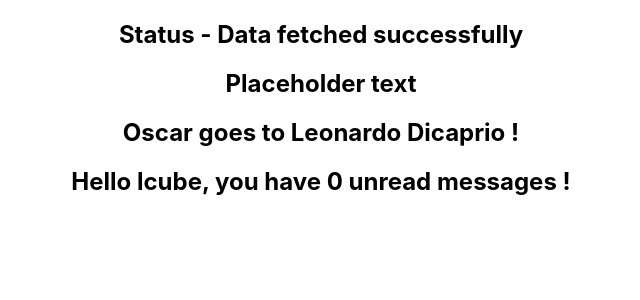
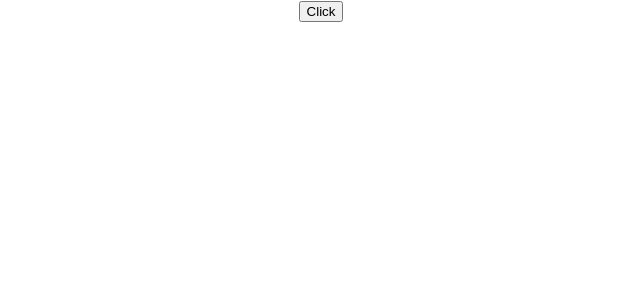
Before and after one commit to lcube45/react-basics, a React (Create React App) app: page / in a window 1280 px wide. Shown: the top 300 px of the page, without its empty margins (319-959 px from the left). Built offline with nearby package versions, Linux system fonts and the light colour scheme.

Commit message:
event as component props

```diff
--- a/src/App.tsx
+++ b/src/App.tsx
@@ -1,18 +1,12 @@
 import './App.css';
-import { Greet } from './components/Greet';
-import { Heading } from './components/Heading';
-import { Oscar } from './components/Oscar';
-import { Status } from './components/Status';
+import { Button } from './components/Button';
 
 function App() {
   return (
     <div className="App">
-      <Status status='success' />
-      <Heading>Placeholder text</Heading>
-      <Oscar>
-        <Heading>Oscar goes to Leonardo Dicaprio !</Heading>
-      </Oscar>
-      <Greet name='lcube' isLoggedIn={true} />
+      <Button handleClick={(event, id) => {
+        console.log('button clicked', event, id)
+      }}/>
     </div>
   );
 }
--- /dev/null
+++ b/src/components/Button.tsx
@@ -0,0 +1,9 @@
+import React from "react"
+
+type ButtonProps = {
+    handleClick: (event: React.MouseEvent<HTMLButtonElement>, id: number) => void
+}
+
+export const Button = (props: ButtonProps) => {
+    return <button onClick={(event) => props.handleClick(event, 10)}>Click</button>
+}
```
